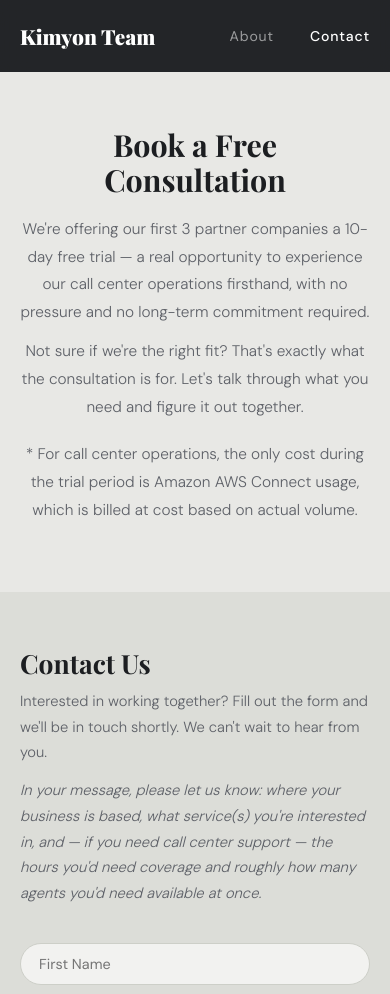
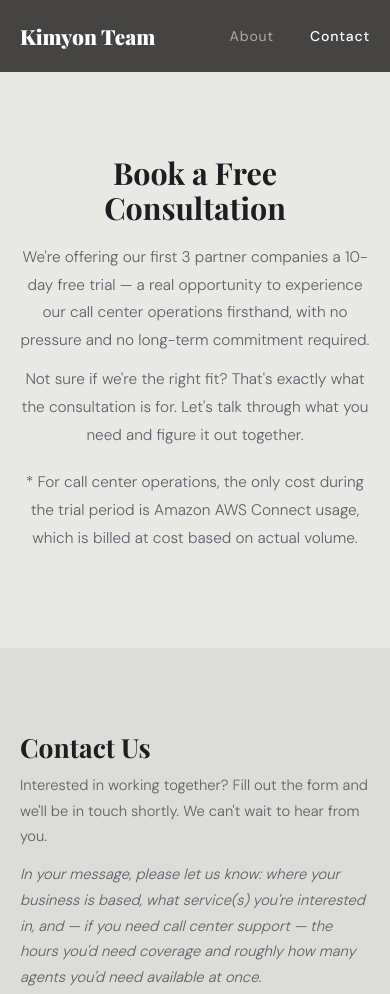
Before and after one commit to kimyonteam-ui/kimyonteam, a plain HTML site: page contact.html in a window 390 px wide. Shown: the top 994 px of the page. Drawn offline with nearby package versions, Linux system fonts and the light colour scheme; a web font is replaced by a local one.

Commit message:
Update contact.html

```diff
--- a/contact.html
+++ b/contact.html
@@ -10,8 +10,7 @@
 
   :root {
     --gold: #B8962E;
-    --nav-bg: rgba(22,24,27,0.94);
-    --charcoal: #1C1E21;
+    --charcoal: #2E2C29;
     --bg-0: #F2F2F0;
     --bg-1: #E8E8E5;
     --bg-2: #DCDDD8;
@@ -19,6 +18,8 @@
     --text-dark: #1C1E21;
     --text-mid: #5E6168;
     --nav-h: 72px;
+    --content-max: 1160px;
+    --content-pad: 52px;
   }
 
   body { font-family: 'DM Sans', sans-serif; background: var(--bg-0); color: var(--text-dark); overflow-x: hidden; }
@@ -27,9 +28,9 @@
   nav {
     position: sticky; top: 0; z-index: 200;
     display: flex; justify-content: space-between; align-items: center;
-    padding: 0 52px; height: var(--nav-h);
-    background: var(--nav-bg);
-    backdrop-filter: blur(14px); -webkit-backdrop-filter: blur(14px);
+    padding: 0 var(--content-pad); height: var(--nav-h);
+    background: rgba(46,44,41,0.88);
+    backdrop-filter: blur(16px); -webkit-backdrop-filter: blur(16px);
   }
   .nav-logo { font-family: 'Playfair Display', serif; font-weight: 900; font-size: 1.3rem; color: #fff; text-decoration: none; }
   .nav-links { display: flex; gap: 36px; }
@@ -38,20 +39,18 @@
   .nav-links a.active { color: #fff; font-weight: 500; }
 
   /* ── SECTIONS ── */
-  .section { padding: 84px 52px; }
+  .section { padding: 84px var(--content-pad); }
   .s1 { background: var(--bg-1); }
   .s2 { background: var(--bg-2); }
-
-  .inner { max-width: 1160px; margin: 0 auto; }
+  .inner { max-width: var(--content-max); margin: 0 auto; }
 
   h2.serif { font-family: 'Playfair Display', serif; font-weight: 700; font-size: clamp(1.65rem, 2.6vw, 2.4rem); line-height: 1.16; margin-bottom: 14px; }
   h1.serif { font-family: 'Playfair Display', serif; font-weight: 700; font-size: clamp(1.9rem, 3.5vw, 3.2rem); line-height: 1.15; margin-bottom: 18px; }
-  .body-text { font-size: 0.96rem; line-height: 1.8; color: var(--text-mid); font-weight: 300; }
 
   /* ── CONSULTATION — centered ── */
   .consult-inner { max-width: 640px; margin: 0 auto; text-align: center; }
   .consult-inner p { font-size: 0.96rem; line-height: 1.8; color: var(--text-mid); font-weight: 300; margin-bottom: 12px; }
-  .consult-note { font-size: 0.84rem; line-height: 1.7; color: var(--text-mid); font-weight: 300; margin-top: 20px; font-style: normal; }
+  .consult-note { font-size: 0.84rem; line-height: 1.7; color: var(--text-mid); font-weight: 300; margin-top: 20px; }
 
   /* ── CONTACT FORM ── */
   .contact-form-wrap { display: grid; grid-template-columns: 1fr 1fr; gap: 72px; align-items: start; }
@@ -69,8 +68,8 @@
   .btn-dark:hover { opacity: 0.8; transform: translateY(-2px); }
 
   /* ── FOOTER ── */
-  footer { background: var(--charcoal); padding: 28px 52px; }
-  .footer-inner { max-width: 820px; margin: 0 auto; display: flex; justify-content: space-between; align-items: center; }
+  footer { background: var(--charcoal); padding: 28px var(--content-pad); }
+  .footer-inner { max-width: var(--content-max); margin: 0 auto; display: flex; justify-content: space-between; align-items: center; }
   .footer-logo { font-family: 'Playfair Display', serif; font-weight: 900; font-size: 1.1rem; color: var(--bg-0); }
   .footer-copy { font-size: 0.72rem; color: rgba(242,242,240,0.28); margin-top: 3px; }
   .footer-icons { display: flex; gap: 10px; }
@@ -79,8 +78,7 @@
   .footer-icons svg { width: 16px; height: 16px; fill: currentColor; }
 
   @media (max-width: 768px) {
-    nav { padding: 0 20px; }
-    .section { padding: 56px 20px; }
+    :root { --content-pad: 20px; }
     .contact-form-wrap, .form-row { grid-template-columns: 1fr; gap: 24px; }
     footer { padding: 24px 20px; }
     .footer-inner { flex-direction: column; gap: 16px; text-align: center; }
@@ -97,7 +95,6 @@
   </div>
 </nav>
 
-<!-- CONSULTATION / FREE TRIAL — centered -->
 <section class="section s1">
   <div class="inner">
     <div class="consult-inner">
@@ -109,7 +106,6 @@
   </div>
 </section>
 
-<!-- CONTACT FORM -->
 <section class="section s2" id="contact-form">
   <div class="inner">
     <div class="contact-form-wrap">
@@ -133,7 +129,6 @@
   </div>
 </section>
 
-<!-- FOOTER -->
 <footer>
   <div class="footer-inner">
     <div>
@@ -141,15 +136,9 @@
       <div class="footer-copy">© 2026 Kimyon Team. All rights reserved.</div>
     </div>
     <div class="footer-icons">
-      <a href="mailto:kimyonteam@gmail.com" title="Email">
-        <svg viewBox="0 0 24 24"><path d="M20 4H4a2 2 0 00-2 2v12a2 2 0 002 2h16a2 2 0 002-2V6a2 2 0 00-2-2zm0 2l-8 5-8-5h16zm0 12H4V8l8 5 8-5v10z"/></svg>
-      </a>
-      <a href="https://wa.me/994774506137" title="WhatsApp">
-        <svg viewBox="0 0 24 24"><path d="M17.472 14.382c-.297-.149-1.758-.867-2.03-.967-.273-.099-.471-.148-.67.15-.197.297-.767.966-.94 1.164-.173.199-.347.223-.644.075-.297-.15-1.255-.463-2.39-1.475-.883-.788-1.48-1.761-1.653-2.059-.173-.297-.018-.458.13-.606.134-.133.298-.347.446-.52.149-.174.198-.298.298-.497.099-.198.05-.371-.025-.52-.075-.149-.669-1.612-.916-2.207-.242-.579-.487-.5-.669-.51a12.8 12.8 0 00-.57-.01c-.198 0-.52.074-.792.372-.272.297-1.04 1.016-1.04 2.479 0 1.462 1.065 2.875 1.213 3.074.149.198 2.096 3.2 5.077 4.487.709.306 1.262.489 1.694.625.712.227 1.36.195 1.871.118.571-.085 1.758-.719 2.006-1.413.248-.694.248-1.289.173-1.413-.074-.124-.272-.198-.57-.347zm-5.421 7.403h-.004a9.87 9.87 0 01-5.031-1.378l-.361-.214-3.741.982.998-3.648-.235-.374a9.86 9.86 0 01-1.51-5.26c.001-5.45 4.436-9.884 9.888-9.884 2.64 0 5.122 1.03 6.988 2.898a9.825 9.825 0 012.893 6.994c-.003 5.45-4.437 9.884-9.885 9.884zm8.413-18.297A11.815 11.815 0 0012.05 0C5.495 0 .16 5.335.157 11.892c0 2.096.547 4.142 1.588 5.945L.057 24l6.305-1.654a11.882 11.882 0 005.683 1.448h.005c6.554 0 11.89-5.335 11.893-11.893a11.821 11.821 0 00-3.48-8.413z"/></svg>
-      </a>
-      <a href="https://www.linkedin.com/in/leila-rahimova/" title="LinkedIn" target="_blank">
-        <svg viewBox="0 0 24 24"><path d="M20.447 20.452h-3.554v-5.569c0-1.328-.027-3.037-1.852-3.037-1.853 0-2.136 1.445-2.136 2.939v5.667H9.351V9h3.414v1.561h.046c.477-.9 1.637-1.85 3.37-1.85 3.601 0 4.267 2.37 4.267 5.455v6.286zM5.337 7.433a2.062 2.062 0 01-2.063-2.065 2.064 2.064 0 112.063 2.065zm1.782 13.019H3.555V9h3.564v11.452zM22.225 0H1.771C.792 0 0 .774 0 1.729v20.542C0 23.227.792 24 1.771 24h20.451C23.2 24 24 23.227 24 22.271V1.729C24 .774 23.2 0 22.222 0h.003z"/></svg>
-      </a>
+      <a href="mailto:kimyonteam@gmail.com" title="Email"><svg viewBox="0 0 24 24"><path d="M20 4H4a2 2 0 00-2 2v12a2 2 0 002 2h16a2 2 0 002-2V6a2 2 0 00-2-2zm0 2l-8 5-8-5h16zm0 12H4V8l8 5 8-5v10z"/></svg></a>
+      <a href="https://wa.me/994774506137" title="WhatsApp"><svg viewBox="0 0 24 24"><path d="M17.472 14.382c-.297-.149-1.758-.867-2.03-.967-.273-.099-.471-.148-.67.15-.197.297-.767.966-.94 1.164-.173.199-.347.223-.644.075-.297-.15-1.255-.463-2.39-1.475-.883-.788-1.48-1.761-1.653-2.059-.173-.297-.018-.458.13-.606.134-.133.298-.347.446-.52.149-.174.198-.298.298-.497.099-.198.05-.371-.025-.52-.075-.149-.669-1.612-.916-2.207-.242-.579-.487-.5-.669-.51a12.8 12.8 0 00-.57-.01c-.198 0-.52.074-.792.372-.272.297-1.04 1.016-1.04 2.479 0 1.462 1.065 2.875 1.213 3.074.149.198 2.096 3.2 5.077 4.487.709.306 1.262.489 1.694.625.712.227 1.36.195 1.871.118.571-.085 1.758-.719 2.006-1.413.248-.694.248-1.289.173-1.413-.074-.124-.272-.198-.57-.347zm-5.421 7.403h-.004a9.87 9.87 0 01-5.031-1.378l-.361-.214-3.741.982.998-3.648-.235-.374a9.86 9.86 0 01-1.51-5.26c.001-5.45 4.436-9.884 9.888-9.884 2.64 0 5.122 1.03 6.988 2.898a9.825 9.825 0 012.893 6.994c-.003 5.45-4.437 9.884-9.885 9.884zm8.413-18.297A11.815 11.815 0 0012.05 0C5.495 0 .16 5.335.157 11.892c0 2.096.547 4.142 1.588 5.945L.057 24l6.305-1.654a11.882 11.882 0 005.683 1.448h.005c6.554 0 11.89-5.335 11.893-11.893a11.821 11.821 0 00-3.48-8.413z"/></svg></a>
+      <a href="https://www.linkedin.com/in/leila-rahimova/" title="LinkedIn" target="_blank"><svg viewBox="0 0 24 24"><path d="M20.447 20.452h-3.554v-5.569c0-1.328-.027-3.037-1.852-3.037-1.853 0-2.136 1.445-2.136 2.939v5.667H9.351V9h3.414v1.561h.046c.477-.9 1.637-1.85 3.37-1.85 3.601 0 4.267 2.37 4.267 5.455v6.286zM5.337 7.433a2.062 2.062 0 01-2.063-2.065 2.064 2.064 0 112.063 2.065zm1.782 13.019H3.555V9h3.564v11.452zM22.225 0H1.771C.792 0 0 .774 0 1.729v20.542C0 23.227.792 24 1.771 24h20.451C23.2 24 24 23.227 24 22.271V1.729C24 .774 23.2 0 22.222 0h.003z"/></svg></a>
     </div>
   </div>
 </footer>
```
